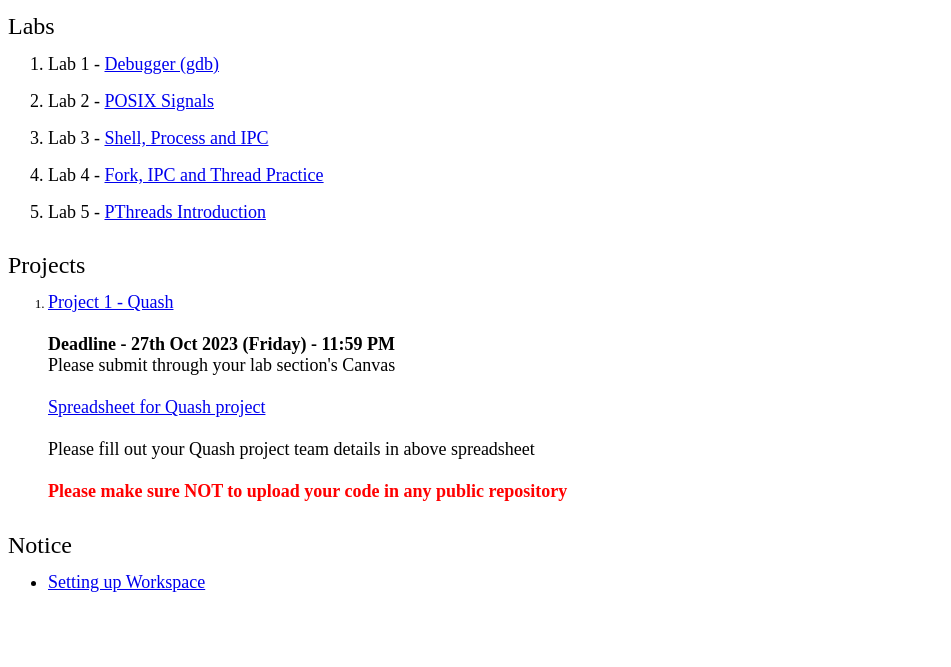
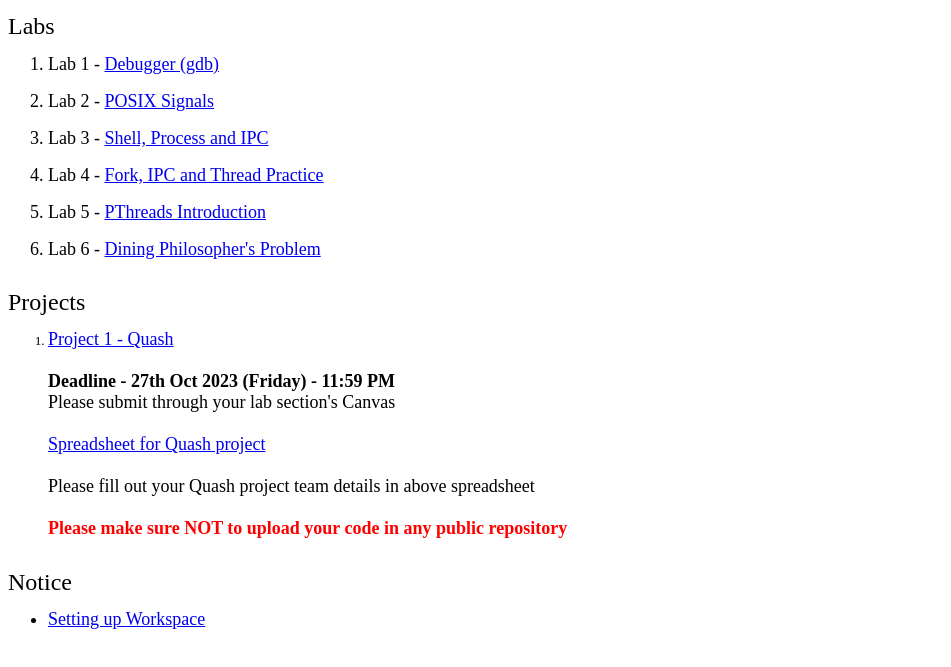
Before and after one commit to zarrar1607/KUEECS678-Fall2023, a plain HTML site: page index.html in a window 1280 px wide. Shown: the part 83-750 px from the top of the page, without its empty margins (0-951 px from the left). Drawn offline with Linux system fonts and the light colour scheme.

Commit message:
Update index.html
Realeasing Lab 6

```diff
--- a/index.html
+++ b/index.html
@@ -43,8 +43,8 @@
     <font size="+1"><li>Lab 3 - <a href="Lab3/lab3_process_ipc.html">Shell, Process and IPC</a></li></font><br/>
     <font size="+1"><li>Lab 4 - <a href="Lab4/lab4_practice.html">Fork, IPC and Thread Practice</a></li></font><br/>
     <font size="+1"><li>Lab 5 - <a href="Lab5/lab5_pthreadintro.html">PThreads Introduction</a></li></font><br/>
-    <!--<font size="+1"><li>Lab 6 - <a href="Lab6/lab6_pthreaddp.html">Dining Philosopher's Problem</a></li></font><br/>
-    <font size="+1"><li>Lab 7 - <a href="Lab7/lab7_scheduler1.html">Scheduler - Part One (Priority Queue)</a></li></font><br/>
+    <font size="+1"><li>Lab 6 - <a href="Lab6/lab6_pthreaddp.html">Dining Philosopher's Problem</a></li></font><br/>
+    <!--<font size="+1"><li>Lab 7 - <a href="Lab7/lab7_scheduler1.html">Scheduler - Part One (Priority Queue)</a></li></font><br/>
     <font size="+1"><li>Lab 8 - <a href="Lab8/lab8_scheduler2.html">Scheduler- Part two</a></li></font><br>
     <font size="+1"><li>Lab 9 - <a href="Lab9/lab9_pagingmm.html">Memory Management using Paging</a></li></font><br>
     <font size="+1"><li>Lab 10 - <a href="Lab10/lab10_memio.html">Memory Mapped I/O</a></li></font><br>
```
